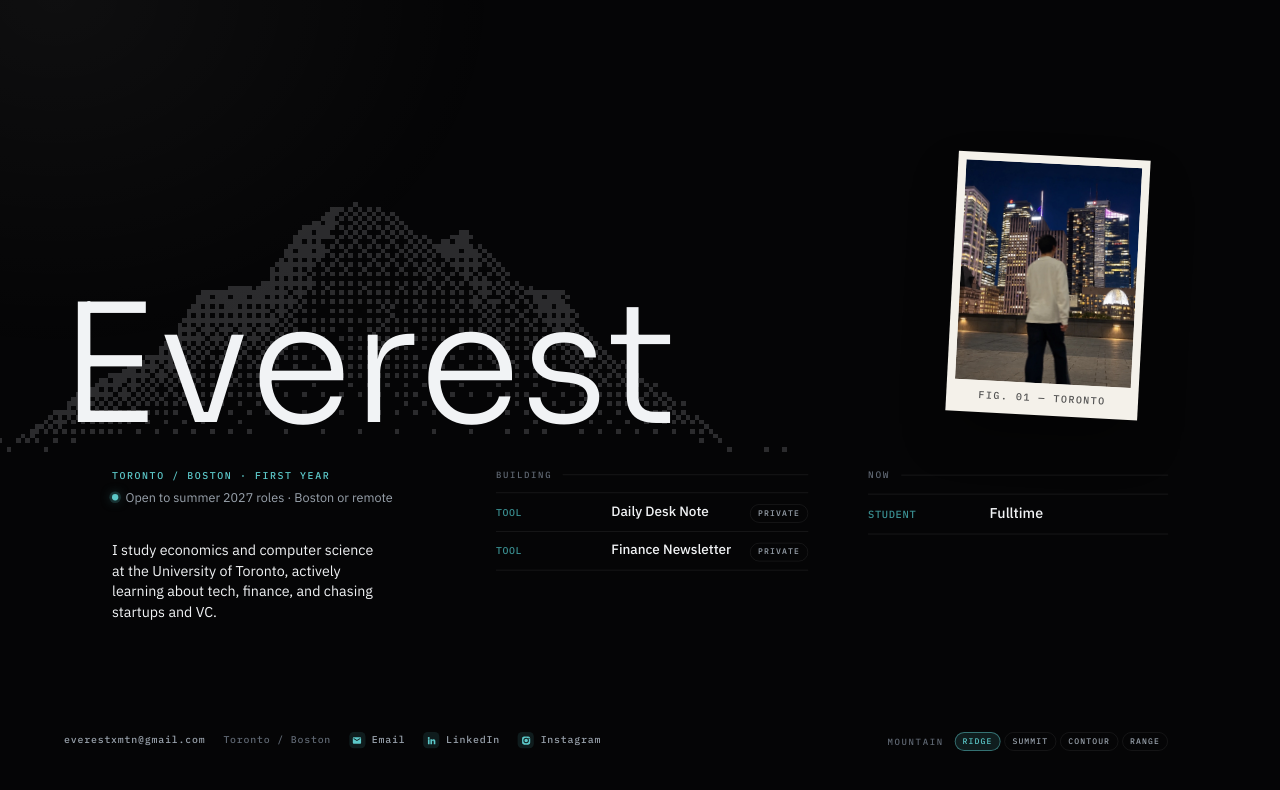
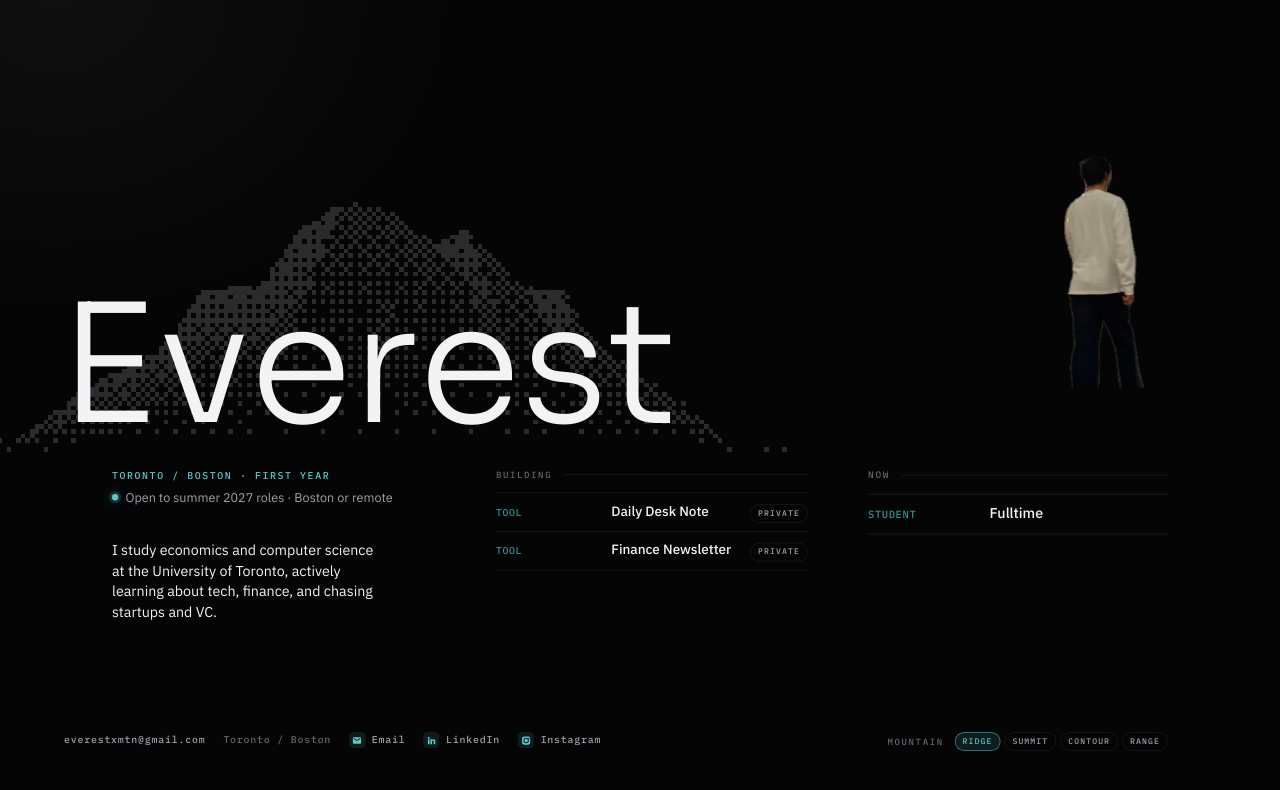
Before and after one commit to evexrest/ProfileV1JS, a React (Vite) app: page / in a window 1280 px wide. Shown: the top 790 px of the page. Built offline with nearby package versions, Linux system fonts and the light colour scheme.

Commit message:
Swap the framed photo for a cutout of me with a hexagon atom beside it

```diff
--- a/src/App.jsx
+++ b/src/App.jsx
@@ -5,7 +5,7 @@ import { Footer } from "@/components/site/Footer"
 import { Intro, Lede } from "@/components/site/Intro"
 import { MOUNTAINS, MountainPicker } from "@/components/site/MountainPicker"
 import { Name } from "@/components/site/Name"
-import { Polaroid } from "@/components/site/Polaroid"
+import { Portrait } from "@/components/site/Portrait"
 import { Section } from "@/components/site/Section"
 import { useCursorLight } from "@/hooks/use-cursor-light"
 import { readingOrder, useFit } from "@/hooks/use-fit"
@@ -21,7 +21,7 @@ function Block({ id, mountain, setMountain }) {
   if (id === "mountain") return <MountainPicker value={mountain} onChange={setMountain} />
   if (id === "intro") return <Intro eyebrow={content.eyebrow} status={content.status} />
   if (id === "lede") return <Lede text={content.intro} />
-  if (id === "photo") return <Polaroid {...content.photo} />
+  if (id === "photo") return <Portrait {...content.photo} />
   if (id === "footer") return <Footer footer={content.footer} links={content.links} />
   const s = content.sections[+id.split("-")[1]]
   return <Section title={s.title} rows={s.rows} />
--- a/src/components/site/Polaroid.jsx
+++ /dev/null
@@ -1,20 +0,0 @@
-// A photo in a paper frame, hung a little crooked. It drifts up and down on
-// its own, and straightens and leans in when the pointer is over it. The
-// motion itself is in index.css, under "the photo".
-export function Polaroid({ src, alt, caption, tilt = 3 }) {
-  return (
-    <div className="polaroid w-48 max-w-full in-[.arranged]:w-full">
-      <figure
-        className="relative m-0 bg-[#f4f1ea] p-2 pb-8 shadow-2xl shadow-black/50"
-        style={{ "--tilt": tilt + "deg" }}
-      >
-        <div className="relative aspect-[4/5] overflow-hidden">
-          <img src={src} alt={alt} className="absolute inset-0 size-full object-cover" />
-        </div>
-        <figcaption className="absolute right-0 bottom-2.5 left-0 text-center font-mono text-[0.625rem] tracking-[0.15em] text-neutral-600 uppercase">
-          {caption}
-        </figcaption>
-      </figure>
-    </div>
-  )
-}
--- /dev/null
+++ b/src/components/site/Portrait.jsx
@@ -0,0 +1,37 @@
+const HEXAGON = "50,4 89.8,27 89.8,73 50,96 10.2,73 10.2,27"
+const ORBITS = [0, 60, 120] // degrees each orbit is turned, like the rings of an atom
+
+function Hexagon({ className }) {
+  return (
+    <svg viewBox="0 0 100 100" className={className}>
+      <polygon points={HEXAGON} />
+    </svg>
+  )
+}
+
+// An atom drawn with hexagons: a still outer shell, three orbits turning
+// inside it, and a core. Each part fades in and out of sight on its own
+// beat. The motion is in index.css, under "the photo".
+function HexAtom() {
+  return (
+    <div className="hexatom" aria-hidden="true">
+      <Hexagon className="hexatom-shell" />
+      {ORBITS.map((turn, i) => (
+        <div key={turn} className="hexatom-orbit" style={{ "--turn": turn + "deg", "--i": i }}>
+          <Hexagon className="hexatom-ring" />
+        </div>
+      ))}
+      <span className="hexatom-core" />
+    </div>
+  )
+}
+
+// Me, cut out of the photo so the page shows through, with the atom beside me.
+export function Portrait({ src, alt }) {
+  return (
+    <div className="portrait flex w-48 max-w-full items-center justify-between in-[.arranged]:w-full">
+      <HexAtom />
+      <img src={src} alt={alt} className="h-[14.5rem] w-auto" />
+    </div>
+  )
+}
--- a/src/content.json
+++ b/src/content.json
@@ -4,10 +4,8 @@
   "status": "Open to summer 2027 roles · Boston or remote",
   "intro": "I study economics and computer science at the University of Toronto, actively learning about tech, finance, and chasing startups and VC.",
   "photo": {
-    "src": "/me.jpg",
-    "alt": "Everest, seen from behind, looking at the Toronto skyline at night",
-    "caption": "fig. 01 — toronto",
-    "tilt": 3
+    "src": "/me.png",
+    "alt": "Everest, seen from behind"
   },
   "links": [
     {
```
Also changed, not shown: public/me.jpg (deleted), public/me.png (added).
